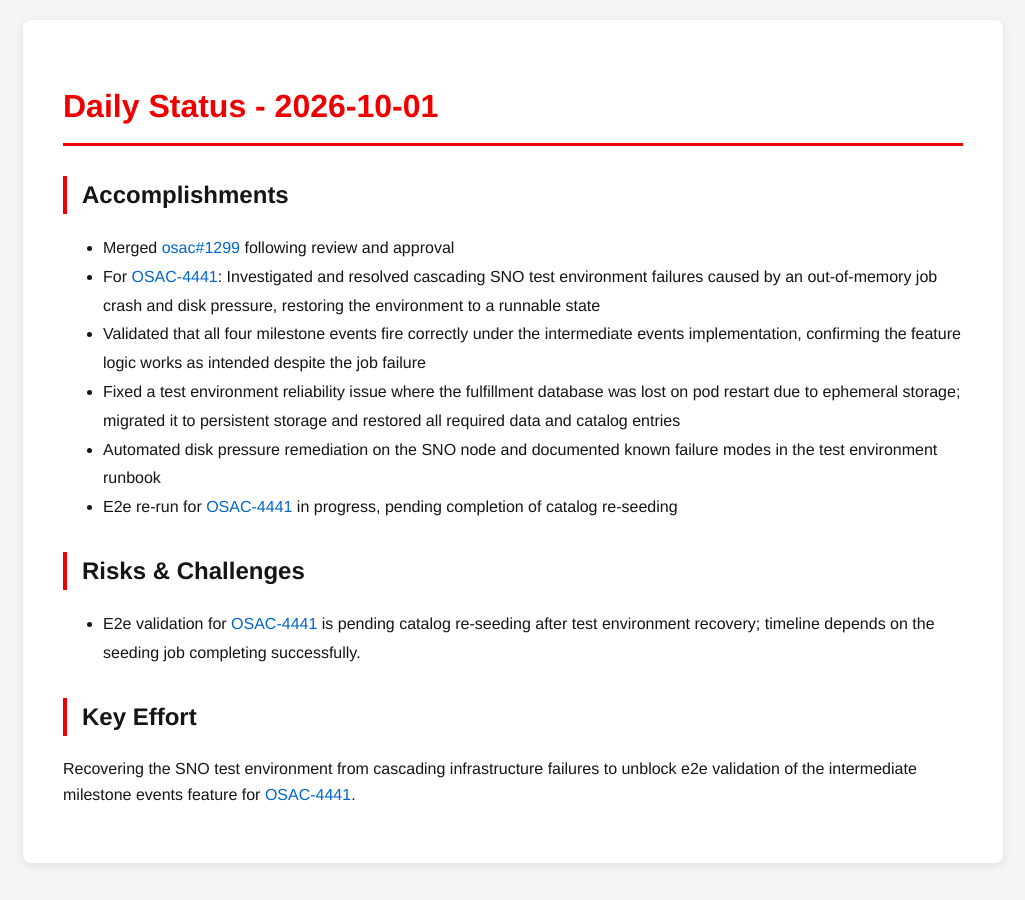
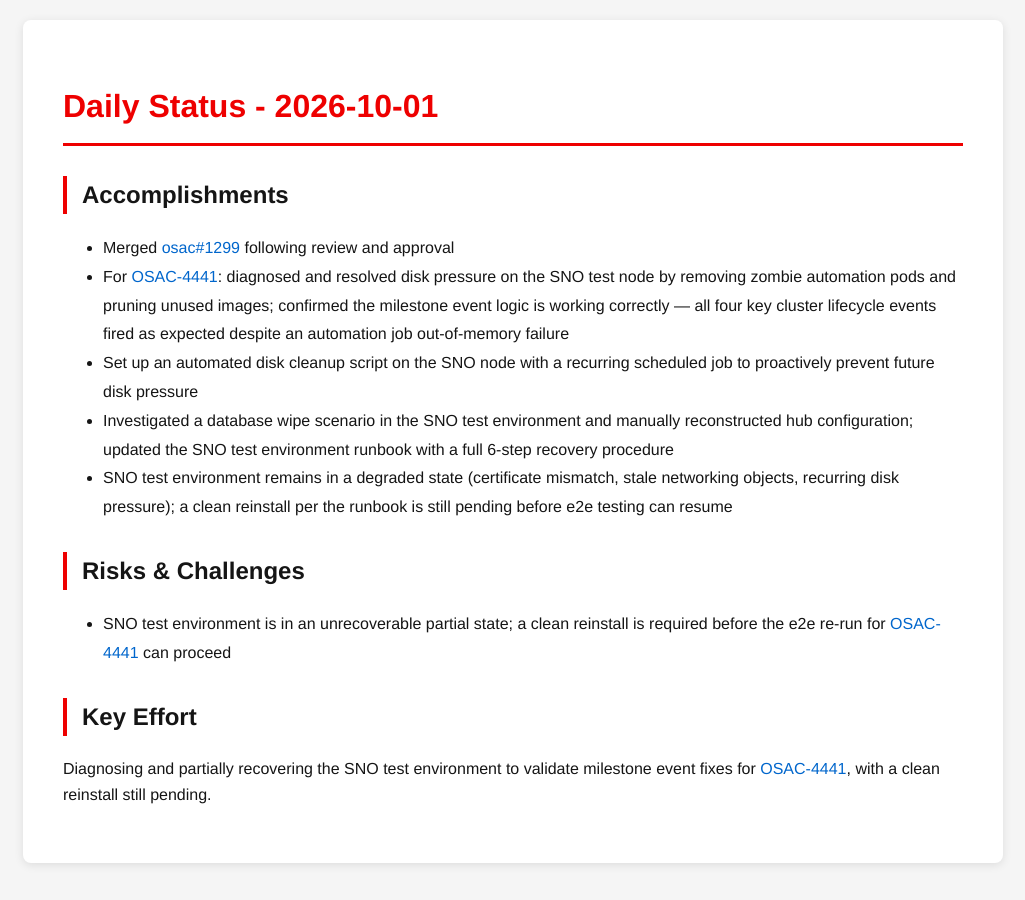
Before and after one commit to tzvatot/daily-status, a Jekyll site: the page built from 2026-10-01.md, in a window 1280 px wide. Shown: the whole page, without its empty margins (127-1152 px from the left). Built offline with Jekyll 4.4.1, drawn with Linux system fonts in a browser that asks for light colours.

Commit message:
Daily status update - 2026-10-01

```diff
--- a/2026-10-01.md
+++ b/2026-10-01.md
@@ -8,14 +8,13 @@ date: 2026-10-01
 
 ## Accomplishments
 - Merged [osac#1299](https://github.com/osac-project/osac/pull/1299) following review and approval
-- For [OSAC-4441](https://redhat.atlassian.net/browse/OSAC-4441): Investigated and resolved cascading SNO test environment failures caused by an out-of-memory job crash and disk pressure, restoring the environment to a runnable state
-- Validated that all four milestone events fire correctly under the intermediate events implementation, confirming the feature logic works as intended despite the job failure
-- Fixed a test environment reliability issue where the fulfillment database was lost on pod restart due to ephemeral storage; migrated it to persistent storage and restored all required data and catalog entries
-- Automated disk pressure remediation on the SNO node and documented known failure modes in the test environment runbook
-- E2e re-run for [OSAC-4441](https://redhat.atlassian.net/browse/OSAC-4441) in progress, pending completion of catalog re-seeding
+- For [OSAC-4441](https://redhat.atlassian.net/browse/OSAC-4441): diagnosed and resolved disk pressure on the SNO test node by removing zombie automation pods and pruning unused images; confirmed the milestone event logic is working correctly — all four key cluster lifecycle events fired as expected despite an automation job out-of-memory failure
+- Set up an automated disk cleanup script on the SNO node with a recurring scheduled job to proactively prevent future disk pressure
+- Investigated a database wipe scenario in the SNO test environment and manually reconstructed hub configuration; updated the SNO test environment runbook with a full 6-step recovery procedure
+- SNO test environment remains in a degraded state (certificate mismatch, stale networking objects, recurring disk pressure); a clean reinstall per the runbook is still pending before e2e testing can resume
 
 ## Risks & Challenges
-- E2e validation for [OSAC-4441](https://redhat.atlassian.net/browse/OSAC-4441) is pending catalog re-seeding after test environment recovery; timeline depends on the seeding job completing successfully.
+- SNO test environment is in an unrecoverable partial state; a clean reinstall is required before the e2e re-run for [OSAC-4441](https://redhat.atlassian.net/browse/OSAC-4441) can proceed
 
 ## Key Effort
-Recovering the SNO test environment from cascading infrastructure failures to unblock e2e validation of the intermediate milestone events feature for [OSAC-4441](https://redhat.atlassian.net/browse/OSAC-4441).
+Diagnosing and partially recovering the SNO test environment to validate milestone event fixes for [OSAC-4441](https://redhat.atlassian.net/browse/OSAC-4441), with a clean reinstall still pending.
```
